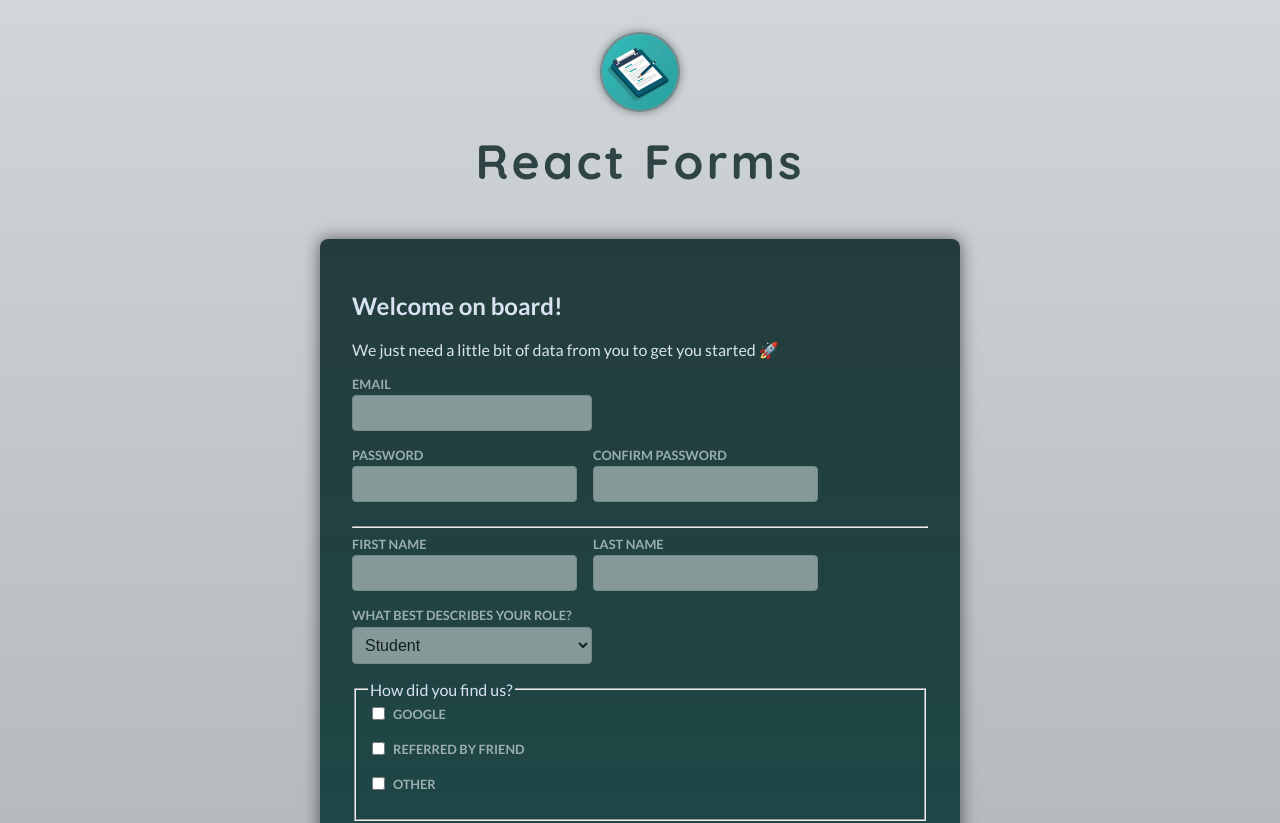
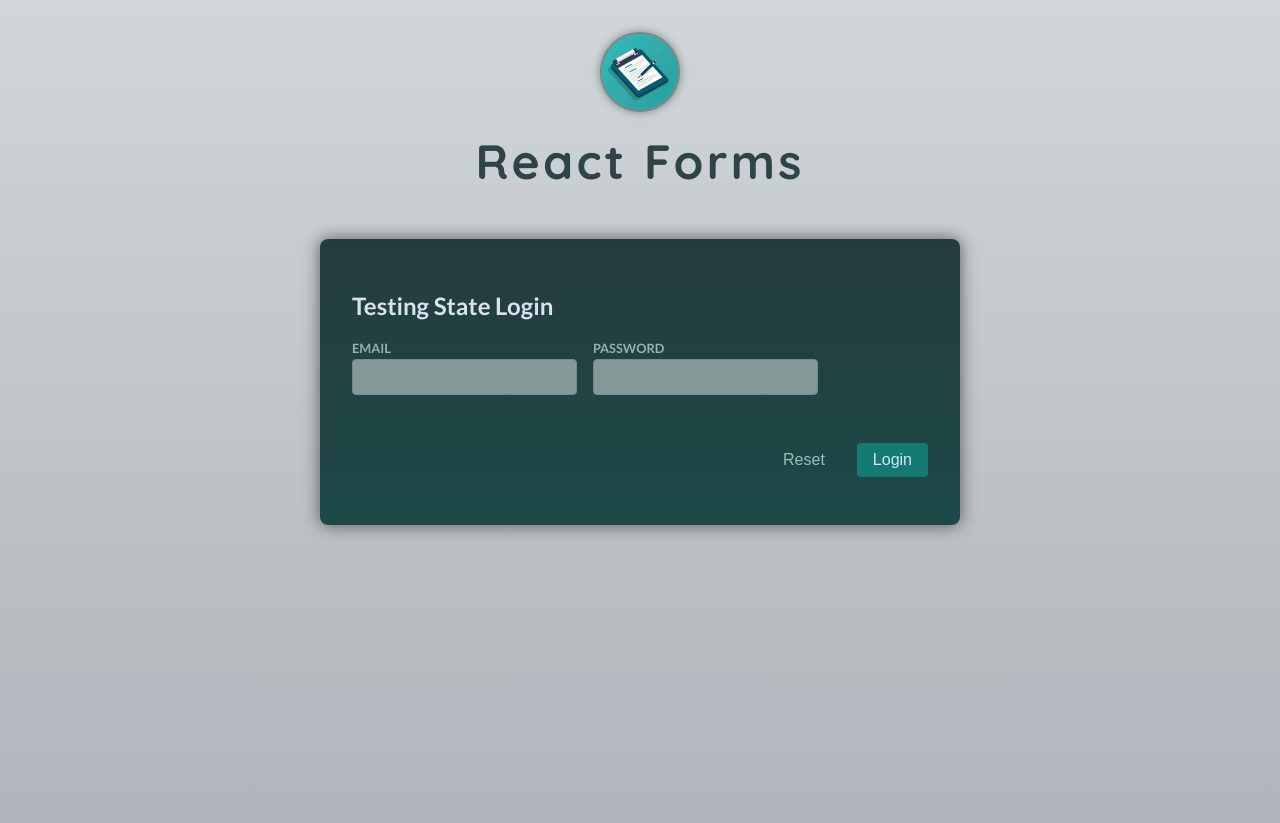
Before and after one commit to pazcm/react-forms, a React (Vite) app: page / in a window 1280 px wide. Shown: the top 823 px of the page. Built offline with nearby package versions, Linux system fonts and the light colour scheme.

Commit message:
add keystroke input validation
Validate the value on every key stroke via State, when the user is typing.

```diff
--- a/src/App.jsx
+++ b/src/App.jsx
@@ -1,14 +1,15 @@
 import Header from './components/Header.jsx';
 // import Login from './components/Login.jsx';
-import Signup from './components/Signup.jsx';
+// import Signup from './components/Signup.jsx';
+import Login from './components/StateLogin.jsx';
 
 function App() {
   return (
     <>
       <Header />
       <main>
-        {/* <Login /> */}
-        <Signup />
+        <Login />
+        {/* <Signup /> */}
       </main>
     </>
   );
--- a/src/components/StateLogin.jsx
+++ b/src/components/StateLogin.jsx
@@ -8,6 +8,7 @@ export default function Login() {
     password: '',
   });
 
+  //(input validation) if email change we'll calculate a new value |> here we validate on every keystroke
   const emailIsInvalid =
     enteredValues.email !== '' && !enteredValues.email.includes('@');
 
@@ -34,7 +35,7 @@ export default function Login() {
 
   return (
     <form onSubmit={handleSubmit}>
-      <h2>Login</h2>
+      <h2>Testing State Login</h2>
 
       <div className="control-row">
         <div className="control no-margin">
@@ -47,7 +48,7 @@ export default function Login() {
             value={enteredValues.email}
           />
           <div className="control-error">
-            {emailIsInvalid && <p>Please enter a valid email address.</p>}
+            {emailIsInvalid && <p>Please enter a valid email address here</p>}
           </div>
         </div>
 
```
